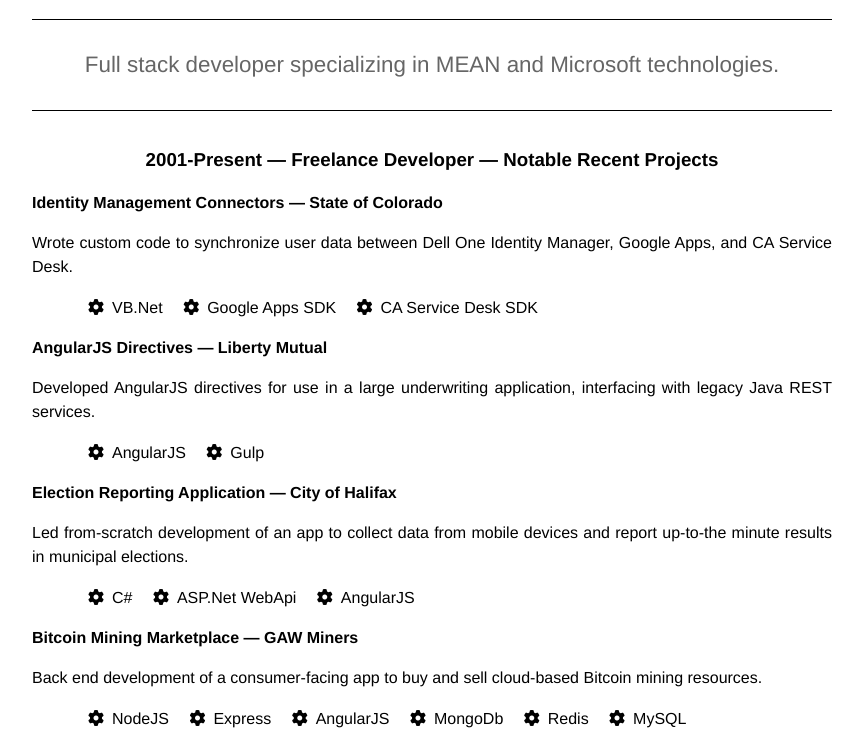
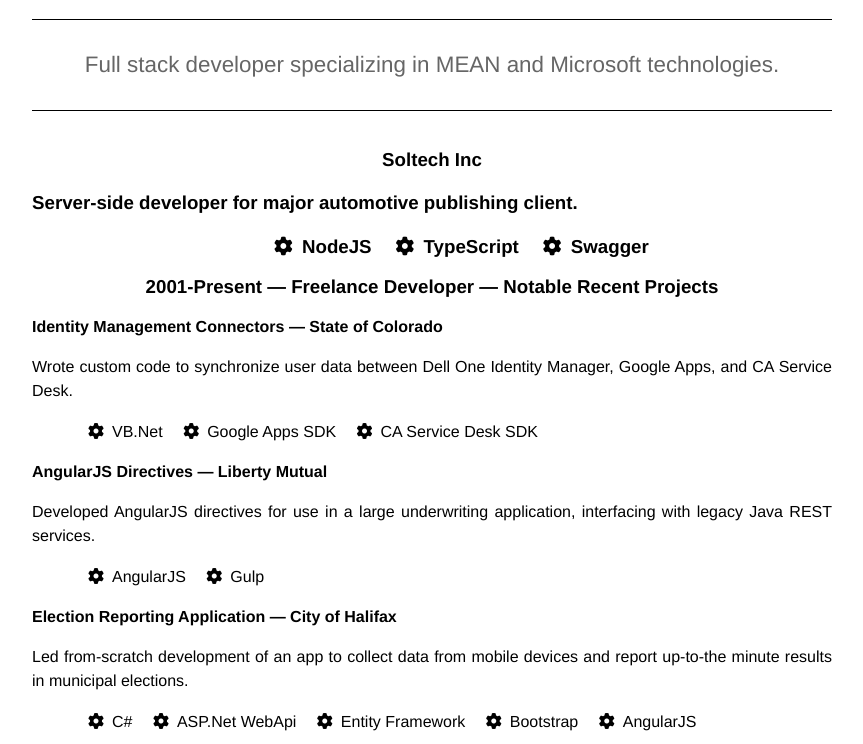
Before and after one commit to brentrockwood/cv, a website: page cv.jade in a window 1280 px wide. Shown: the part 203-947 px from the top of the page, without its empty margins (208-1071 px from the left). Drawn offline with nearby package versions, Linux system fonts and the light colour scheme; files that its build step writes are made by us from their sources.

Commit message:
Add Soltech.

```diff
--- a/cv.jade
+++ b/cv.jade
@@ -15,6 +15,15 @@
       p Full stack developer specializing in MEAN and Microsoft technologies.
 
     section.jobs
+      h3 Soltech Inc
+
+        p.description Server-side developer for major automotive publishing client.
+
+        ul.tech
+          li NodeJS
+          li TypeScript
+          li Swagger
+
       h3 2001-Present — Freelance Developer — Notable Recent Projects
 
       .job
@@ -44,6 +53,8 @@
         ul.tech
           li C#
           li ASP.Net WebApi
+          li Entity Framework
+          li Bootstrap
           li AngularJS
 
       .job
```
